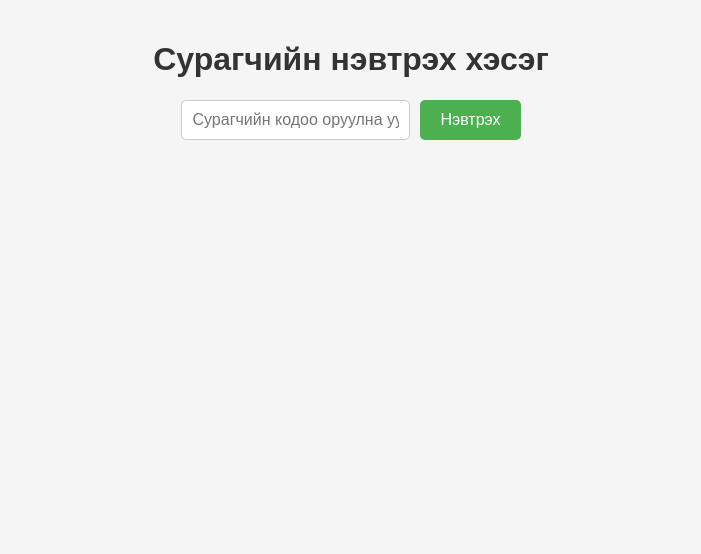
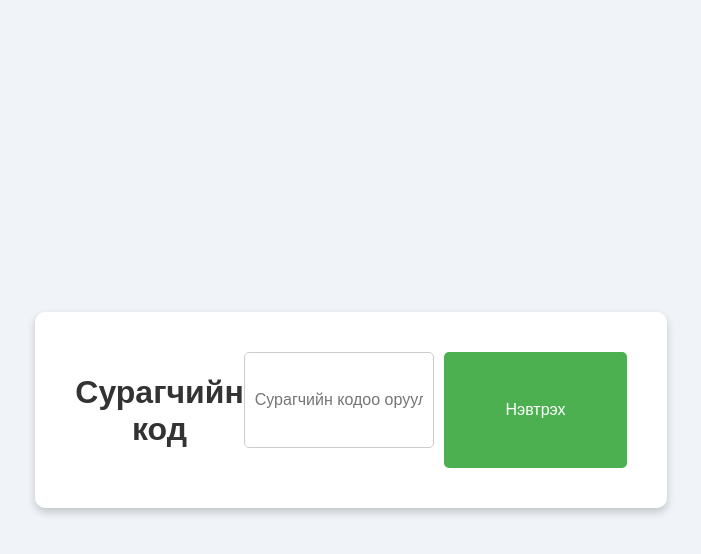
Before and after one commit to bolortuka45-max/school-survey-realtime, a React app in the folder frontend/: page / in a window 1280 px wide. Shown: the top 554 px of the page, without its empty margins (289-990 px from the left). Built offline with nearby package versions, Linux system fonts and the light colour scheme.

Commit message:
Update LoginPage.js

```diff
--- a/frontend/src/LoginPage.js
+++ b/frontend/src/LoginPage.js
@@ -17,7 +17,7 @@ const students = [
   { name: "Ө.Хүслэнбаяр", code: "0376" },
   { name: "Х.Бадар-Ууган", code: "0816" },
   { name: "Н.Нандин-Эрдэнэ", code: "2106" },
-  { name: "Б.Батцэцэг", code: "0147" },
+  { name: "Б.Батцэцэг", code: "0147" }
 ];
 
 function LoginPage() {
@@ -27,28 +27,37 @@ function LoginPage() {
   const handleSubmit = (e) => {
     e.preventDefault();
     const student = students.find((s) => s.code === code);
-
     if (!student) {
       alert("❌ Буруу код байна!");
       return;
     }
-
-    alert(`✅ Сайн байна уу, ${student.name}!`);
+    alert(`✅ Сайн байна уу, ${student.name}! Амжилттай нэвтэрлээ.`);
     setCode("");
     navigate("/selection");
   };
 
   return (
-    <div style={{ padding: 20, fontFamily: "sans-serif" }}>
-      <h1>Сурагчийн нэвтрэх хэсэг</h1>
-      <form onSubmit={handleSubmit}>
+    <div style={{
+      display: "flex", justifyContent: "center", alignItems: "center",
+      height: "100vh", backgroundColor: "#f0f4f8", fontFamily: "sans-serif"
+    }}>
+      <form onSubmit={handleSubmit} style={{
+        padding: "40px", borderRadius: "10px", backgroundColor: "white",
+        boxShadow: "0 4px 8px rgba(0,0,0,0.2)"
+      }}>
+        <h1 style={{ marginBottom: "20px", textAlign: "center" }}>Сурагчийн код</h1>
         <input
           type="text"
           value={code}
           onChange={(e) => setCode(e.target.value)}
           placeholder="Сурагчийн кодоо оруулна уу"
+          style={{ padding: "10px", width: "100%", marginBottom: "20px", fontSize: "16px" }}
         />
-        <button type="submit">Нэвтрэх</button>
+        <button type="submit" style={{
+          width: "100%", padding: "10px", fontSize: "16px",
+          backgroundColor: "#4CAF50", color: "white", border: "none",
+          borderRadius: "5px"
+        }}>Нэвтрэх</button>
       </form>
     </div>
   );
```
